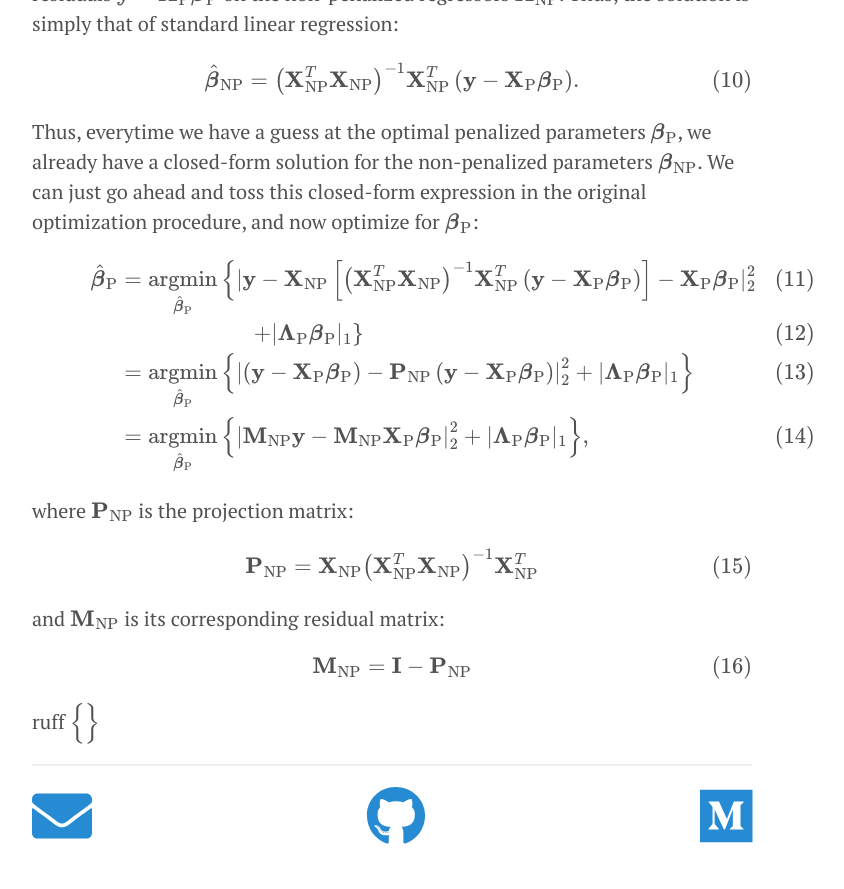
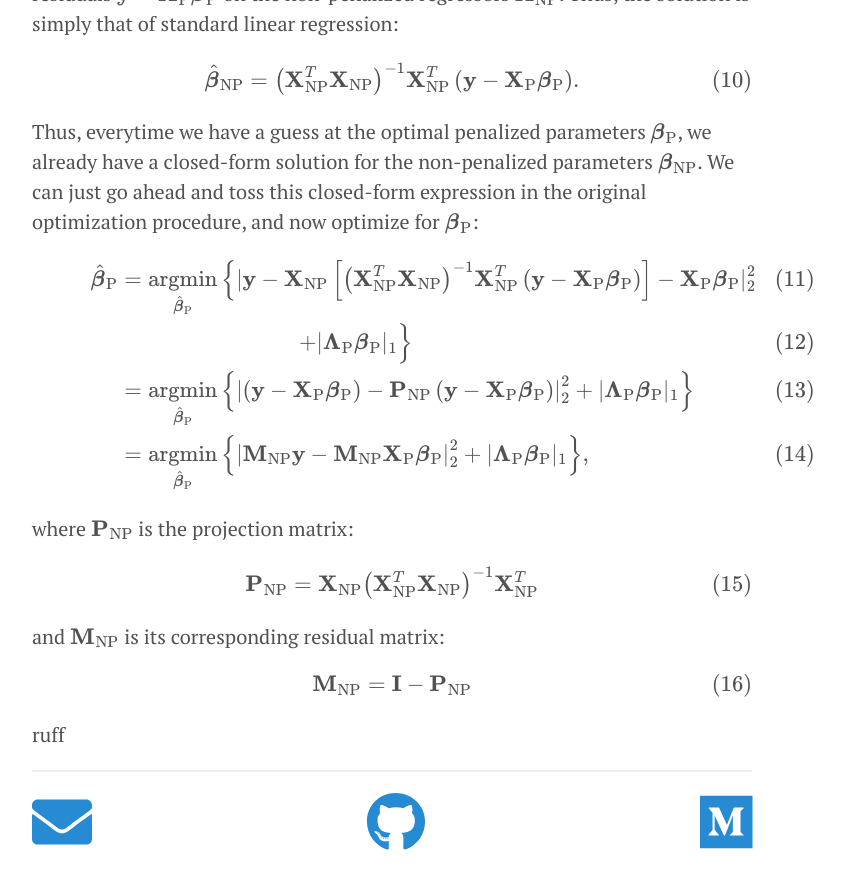
Before and after one commit to pssachdeva/pssachdeva.github.io, a Jekyll site: the page built from _posts/data/2018-03-21-lasso_penalty.md, in a window 1280 px wide and 900 px high, scrolled down 2536 px. Shown: the top 889 px of the window, without its empty margins (248-1092 px from the left). Built offline with Jekyll 4.4.1, drawn with Linux system fonts in a browser that asks for light colours; nearby versions of some CDN libraries; formulas are drawn with MathJax 3.

Commit message:
lasso post

```diff
--- a/_posts/data/2018-03-21-lasso_penalty.md
+++ b/_posts/data/2018-03-21-lasso_penalty.md
@@ -76,10 +76,10 @@
 Thus, everytime we have a guess at the optimal penalized parameters $\boldsymbol{\beta}\_{\text{P}}$, we already have a closed-form solution for  the non-penalized parameters $\boldsymbol{\beta}\_{\text{NP}}$. We can just go ahead and toss this closed-form expression in the original optimization procedure, and now optimize for $\boldsymbol{\beta}\_{\text{P}}$:
 
 \begin{align}
-\hat{\boldsymbol{\beta}}\_{\text{P}} &= \underset{\hat{\boldsymbol{\beta}}\_{\text{P}}}{\operatorname{argmin}} \left\\{|\mathbf{y} - \mathbf{X}\_{\text{NP}}\left[\left(\mathbf{X}\_{\text{NP}}^T\mathbf{X}\_{\text{NP}}\right)^{-1} \mathbf{X}\_{\text{NP}}^T \left(\mathbf{y} - \mathbf{X}\_{\text{P}} \boldsymbol{\beta}\_{\text{P}}\right)\right] - \mathbf{X}\_{\text{P}} \boldsymbol{\beta}\_{\text{P}}\|^2_2 \right. \\\\\
-& \qquad \qquad \qquad \left. + |\boldsymbol{\Lambda}\_{\text{P}}\boldsymbol{\beta}\_{\text{P}}|_1\right\\}
+\hat{\boldsymbol{\beta}}\_{\text{P}} &= \underset{\hat{\boldsymbol{\beta}}\_{\text{P}}}{\operatorname{argmin}} \Big\\{|\mathbf{y} - \mathbf{X}\_{\text{NP}}\left[\left(\mathbf{X}\_{\text{NP}}^T\mathbf{X}\_{\text{NP}}\right)^{-1} \mathbf{X}\_{\text{NP}}^T \left(\mathbf{y} - \mathbf{X}\_{\text{P}} \boldsymbol{\beta}\_{\text{P}}\right)\right] - \mathbf{X}\_{\text{P}} \boldsymbol{\beta}\_{\text{P}}\|^2_2  \\\\\
+& \qquad \qquad \qquad \qquad + |\boldsymbol{\Lambda}\_{\text{P}}\boldsymbol{\beta}\_{\text{P}}|_1\Big\\}
 \\\\\
-&= \underset{\hat{\boldsymbol{\beta}}\_{\text{P}}}{\operatorname{argmin}} \left\\{\left|\left(\mathbf{y} - \mathbf{X}\_{\text{P}} \boldsymbol{\beta}\_{\text{P}}\right) - \mathbf{P}\_{\text{NP}}\left(\mathbf{y} - \mathbf{X}\_{\text{P}} \boldsymbol{\beta}\_{\text{P}}\right)\right|^2_2+ |\boldsymbol{\Lambda}\_{\text{P}}\boldsymbol{\beta}\_{\text{P}}|_1\right\\} \\\\\
+&= \underset{\hat{\boldsymbol{\beta}}\_{\text{P}}}{\operatorname{argmin}} \Big\\{\left|\left(\mathbf{y} - \mathbf{X}\_{\text{P}} \boldsymbol{\beta}\_{\text{P}}\right) - \mathbf{P}\_{\text{NP}}\left(\mathbf{y} - \mathbf{X}\_{\text{P}} \boldsymbol{\beta}\_{\text{P}}\right)\right|^2_2+ |\boldsymbol{\Lambda}\_{\text{P}}\boldsymbol{\beta}\_{\text{P}}|_1\Big\\} \\\\\
 &= \underset{\hat{\boldsymbol{\beta}}\_{\text{P}}}{\operatorname{argmin}} \Big\\{\left|\mathbf{M}\_{\text{NP}}\mathbf{y} - \mathbf{M}\_{\text{NP}}\mathbf{X}\_{\text{P}} \boldsymbol{\beta}\_{\text{P}}\right|^2_2+ |\boldsymbol{\Lambda}\_{\text{P}}\boldsymbol{\beta}\_{\text{P}}|_1\Big\\},
 \end{align}
 
```
Also changed, not shown: other parts of _posts/data/2018-03-21-lasso_penalty.md (+1 -1 lines).
